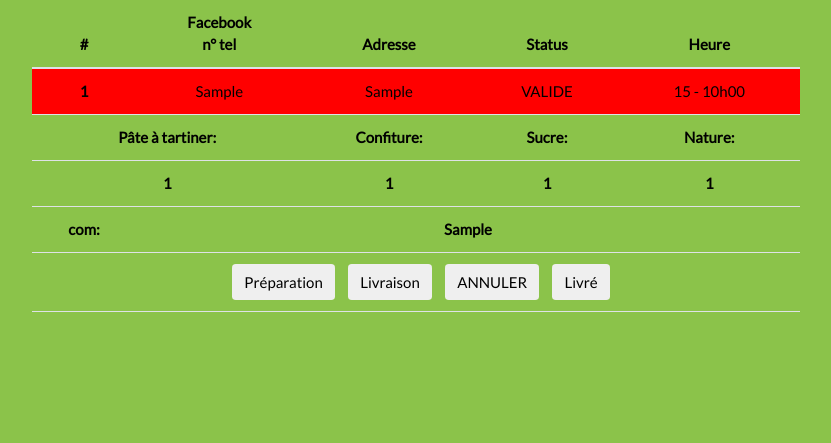
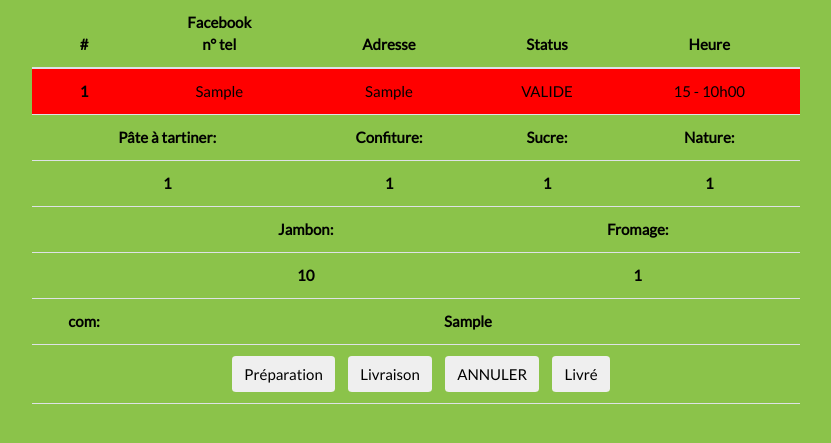
Before and after one commit to lamoincl/allosite, a Flask app: page /manage-commande/1 in a window 1280 px wide. Shown: the part 118-561 px from the top of the page, without its empty margins (224-1055 px from the left). Run offline with Flask 2, Linux system fonts and the light colour scheme; the visitor is signed in with stand-in values (Sample User, id 1); tables that the repository leaves empty hold one stand-in row (values such as "Sample post"); some libraries are stand-ins or nearby versions.

Commit message:
ADD crepes salés

```diff
--- a/app/app.py
+++ b/app/app.py
@@ -336,7 +336,7 @@ def allo_cmd(allo_id):
             if allo_id in specifique:
                 spec_values = {'cmd_id': new_cmd.cmd_id}
                 if allo_id == 1:
-                    noms = ['pate', 'confiture', 'sucre', 'nature']
+                    noms = ['pate', 'confiture', 'sucre', 'nature', 'jambon', 'fromage']
                     safe = {}
                     for nom in noms:
                         if request.form[nom] == '':
@@ -347,6 +347,8 @@ def allo_cmd(allo_id):
                     spec_values['crepe_con'] = safe['confiture']
                     spec_values['crepe_suc'] = safe['sucre']
                     spec_values['crepe_nat'] = safe['nature']
+                    spec_values['crepe_jambon'] = safe['jambon']
+                    spec_values['crepe_fromage'] = safe['fromage']
                     new_spec_cmd = CommandeCrepe(**spec_values)
                 elif allo_id == 2:
                     noms = ['kebab', 'burger', 'panini', 'croque', 'FANTA', 'COCA', 'ICETEA', 'TROPICO', 'OASIS',
--- a/app/database.py
+++ b/app/database.py
@@ -72,6 +72,8 @@ class CommandeCrepe(Base):
     crepe_nut = Column(Integer, default=0)
     crepe_con = Column(Integer, default=0)
     crepe_nat = Column(Integer, default=0)
+    crepe_fromage = Column(Integer, default=0)
+    crepe_jambon = Column(Integer, default=0)
 
     cmd_id = Column(Integer, ForeignKey('commande.cmd_id'))
     cmd = relationship("Commande", backref=backref("crepe", uselist=False))
--- a/app/templates/manage/crepe.html
+++ b/app/templates/manage/crepe.html
@@ -26,6 +26,16 @@
                 <th>{{ cmd.crepe.crepe_suc }}</th>
                 <th>{{ cmd.crepe.crepe_nat }}</th>
             </tr>
+            <tr>
+                <th></th>
+                <th colspan="2">Jambon:</th>
+                <th colspan="2">Fromage:</th>
+            </tr>
+            <tr>
+                <th></th>
+                <th colspan="2">{{ cmd.crepe.crepe_fromage }}</th>
+                <th colspan="2">{{ cmd.crepe.crepe_jambon }}</th>
+            </tr>
             {% if cmd.com != '' %}
             <tr>
                 <th>com:</th>
--- a/app/templates/spec_suivi/crepe.html
+++ b/app/templates/spec_suivi/crepe.html
@@ -13,4 +13,10 @@
     {% if cmd.crepe.crepe_nat > 0 %}
         Nombre de crêpes nature: {{ cmd.crepe.crepe_nat }} <br>
     {% endif %}
+    {% if cmd.crepe.crepe_fromage > 0 %}
+        Nombre de crêpes au fromage: {{ cmd.crepe.crepe_fromage }} <br>
+    {% endif %}
+    {% if cmd.crepe.crepe_jambon > 0 %}
+        Nombre de crêpes au jambon et fromage: {{ cmd.crepe.crepe_jambon }} <br>
+    {% endif %}
 {% endblock %}
--- a/app/templates/spec_suivi_refresh/crepe.html
+++ b/app/templates/spec_suivi_refresh/crepe.html
@@ -13,4 +13,10 @@
     {% if cmd.crepe.crepe_nat > 0 %}
         Nombre de crêpes nature: {{ cmd.crepe.crepe_nat }} <br>
     {% endif %}
+    {% if cmd.crepe.crepe_fromage > 0 %}
+        Nombre de crêpes au fromage: {{ cmd.crepe.crepe_fromage }} <br>
+    {% endif %}
+    {% if cmd.crepe.crepe_jambon > 0 %}
+        Nombre de crêpes au jambon et fromage: {{ cmd.crepe.crepe_jambon }} <br>
+    {% endif %}
 {% endblock %}
```
Also changed, not shown: app/templates/allos/crepe.html (+11 -6 lines), app/templates/manage/refresh/crepe.html (+10 -0 lines).
